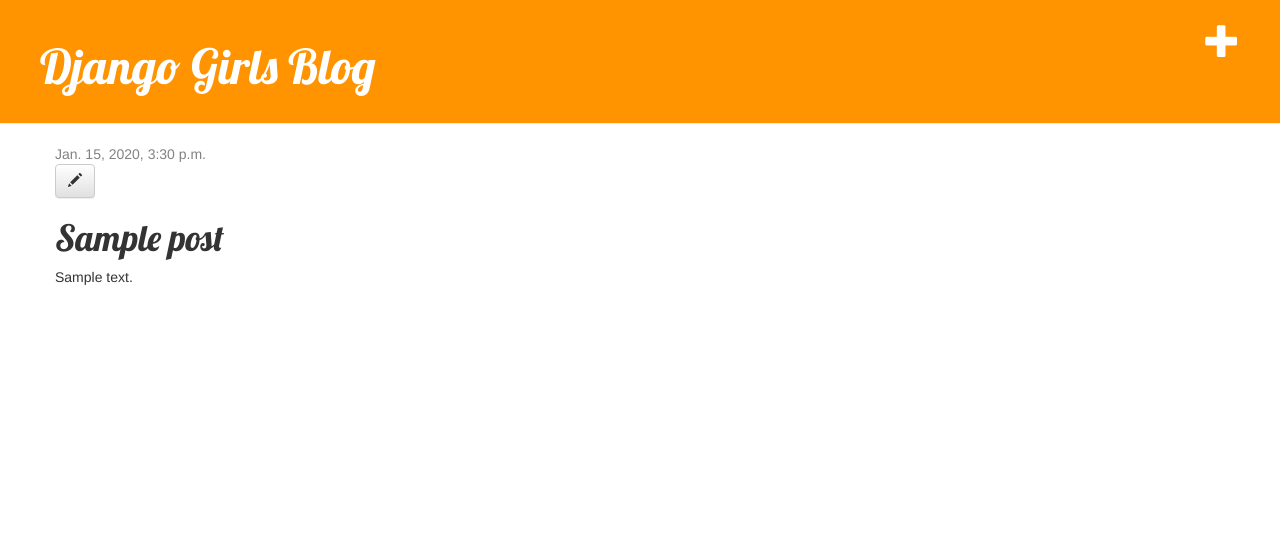
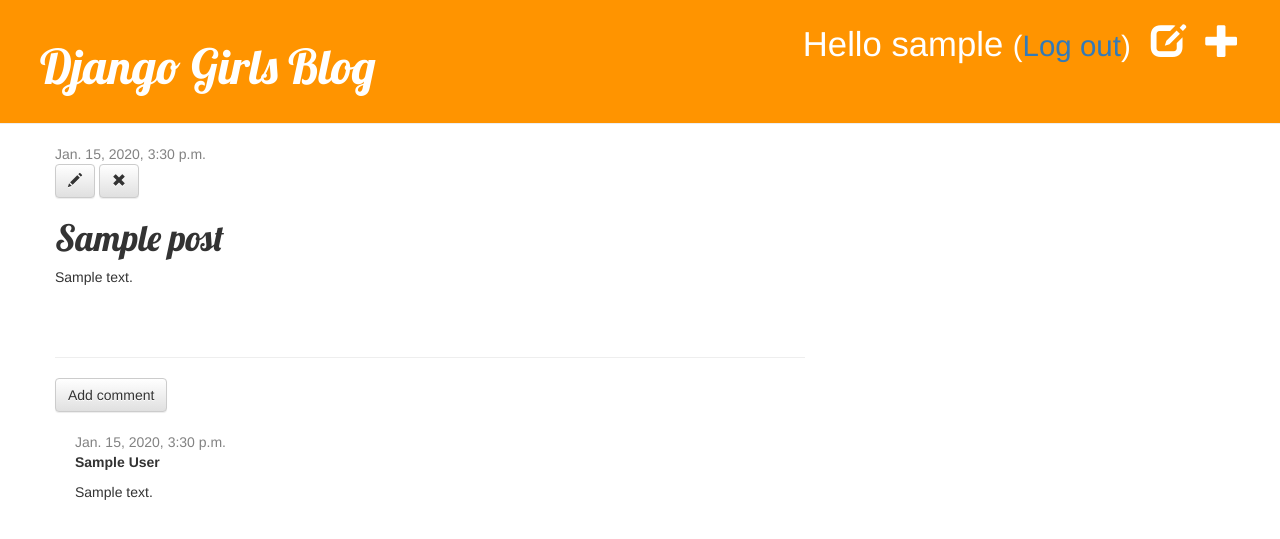
Before and after one commit to shubham1428/my-first-blog, a Django app: page /post/1/ in a window 1280 px wide. Shown: the top 539 px of the page. Run offline with Django 3.2, Linux system fonts and the light colour scheme; a user stored in the database is signed in; tables that the repository leaves empty hold one stand-in row (values such as "Sample post"); some libraries are stand-ins or nearby versions.

Commit message:
Added a new Comment model and more things

```diff
--- a/blog/admin.py
+++ b/blog/admin.py
@@ -1,5 +1,6 @@
 from django.contrib import admin
-from .models import Post
+from .models import Post,Comment
 
 # Register your models here.
 admin.site.register(Post)
+admin.site.register(Comment)
--- a/blog/models.py
+++ b/blog/models.py
@@ -12,5 +12,22 @@
         self.published_date = timezone.now()
         self.save()
 
+    def approved_comments(self):
+        return self.comments.filter(approved_comment=True)
+
     def __str__(self):
         return self.title
+
+class Comment(models.Model):
+    post = models.ForeignKey('blog.Post',on_delete=models.CASCADE, related_name='comments')
+    author = models.CharField(max_length=200)
+    text = models.TextField()
+    created_date = models.DateTimeField(default=timezone.now)
+    approved_comment = models.BooleanField(default=False)
+
+    def approve(self):
+        self.approved_comment = True
+        self.save()
+
+    def __str__(self):
+        return self.text
--- a/blog/static/css/blog.css
+++ b/blog/static/css/blog.css
@@ -44,3 +44,7 @@
 .post h1 a, .post h1 a:visited {
     color: #000000;
 }
+
+.comment {
+    margin: 20px 0px 20px 20px;
+}
--- a/blog/templates/blog/base.html
+++ b/blog/templates/blog/base.html
@@ -13,6 +13,10 @@
         <div class="page-header">
             {% if user.is_authenticated %}
                 <a href="{% url 'post_new' %}" class="top-menu"><span class="glyphicon glyphicon-plus"></span></a>
+                <a href="{% url 'post_draft_list' %}" class="top-menu"><span class="glyphicon glyphicon-edit"></span></a>
+                <p class="top-menu">Hello {{ user.username }} <small>(<a href="{% url 'logout' %}">Log out</a>)</small></p>
+            {% else %}
+                <a href="{% url 'login' %}" class="top-menu"><span class="glyphicon glyphicon-lock"></span></a>
             {% endif %}
             <h1><a href="/">Django Girls Blog</a></h1>
         </div>
--- a/blog/templates/blog/post_detail.html
+++ b/blog/templates/blog/post_detail.html
@@ -6,11 +6,34 @@
             <div class="date">
                 {{ post.published_date }}
             </div>
+        {% else %}
+            <a class="btn btn-default" href="{% url 'post_publish' pk=post.pk %}">Publish</a>
         {% endif %}
         {% if user.is_authenticated %}
             <a class="btn btn-default" href="{% url 'post_edit' pk=post.pk %}"><span class="glyphicon glyphicon-pencil"></span></a>
+            <a class="btn btn-default" href="{% url 'post_remove' pk=post.pk %}"><span class="glyphicon glyphicon-remove"></span></a>
         {% endif %}
         <h1>{{ post.title }}</h1>
         <p>{{ post.text|linebreaksbr }}</p>
     </div>
+    <hr>
+    <a class="btn btn-default" href="{% url 'add_comment_to_post' pk=post.pk %}">Add comment</a>
+
+    {% for comment in post.comments.all %}
+        {% if user.is_authenticated or comment.approved_comment %}
+        <div class="comment">
+            <div class="date">
+                {{ comment.created_date }}
+                {% if not comment.approved_comment %}
+                    <a class="btn btn-default" href="{% url 'comment_remove' pk=comment.pk %}"><span class="glyphicon glyphicon-remove"></span></a>
+                    <a class="btn btn-default" href="{% url 'comment_approve' pk=comment.pk %}"><span class="glyphicon glyphicon-ok"></span></a>
+                {% endif %}
+            </div>
+            <strong>{{ comment.author }}</strong>
+            <p>{{ comment.text|linebreaks }}</p>
+        </div>
+        {% endif %}
+    {% empty %}
+        <p>No comments here yet :(</p>
+    {% endfor %}
 {% endblock %}
--- a/blog/templates/blog/post_list.html
+++ b/blog/templates/blog/post_list.html
@@ -7,7 +7,8 @@
                 <p>{{ post.published_date }}</p>
             </div>
             <h1><a href="{% url 'post_detail' pk=post.pk %}">{{ post.title }}</a></h1>
-            <!-- <p>{{ post.text|linebreaksbr }}</p> -->
+            <p>{{ post.text|linebreaksbr }}</p>
+            <a href="{% url 'post_detail' pk=post.pk %}">Comments: {{ post.approved_comments.count }}</a>
         </div>
     {% endfor %}
 {%endblock%}
--- a/blog/urls.py
+++ b/blog/urls.py
@@ -6,4 +6,10 @@
     path('post/<int:pk>/',views.post_detail,name='post_detail'),
     path('post/new/',views.post_new,name='post_new'),
     path('post/<int:pk>/edit/', views.post_edit, name='post_edit'),
+    path('post/drafts/',views.post_draft_list,name='post_draft_list'),
+    path('post/<int:pk>/publish/',views.post_publish,name='post_publish'),
+    path('post/<int:pk>/remove/',views.post_remove,name='post_remove'),
+    path('post/<int:pk>/comment/',views.add_comment_to_post,name='add_comment_to_post'),
+    path('comment/<int:pk>/approve/',views.comment_approve,name='comment_approve'),
+    path('comment/<int:pk>/remove/',views.comment_remove,name='comment_remove'),
 ]
--- a/blog/views.py
+++ b/blog/views.py
@@ -1,7 +1,8 @@
 from django.shortcuts import render,get_object_or_404,redirect
-from .models import Post
+from .models import Post,Comment
 from django.utils import timezone
-from .forms import PostForm
+from .forms import PostForm,CommentForm
+from django.contrib.auth.decorators import login_required
 
 # Create your views here.
 def post_list(request):
@@ -15,6 +16,7 @@
     }
     return render(request,'blog/post_detail.html',context)
 
+@login_required
 def post_new(request):
 
     if request.method == "POST":
@@ -22,7 +24,7 @@
         if form.is_valid():
             post = form.save(commit=False)
             post.author = request.user
-            post.published_date = timezone.now()
+            #post.published_date = timezone.now()
             post.save()
             return redirect('post_detail',pk=post.pk)
         '''
@@ -33,6 +35,7 @@
         form = PostForm()
     return render(request,'blog/post_edit.html',{'form':form})
 
+@login_required
 def post_edit(request,pk):
     post = get_object_or_404(Post,pk=pk)
     if request.method == "POST":
@@ -40,9 +43,51 @@
         if form.is_valid():
             post = form.save(commit=False)
             post.author = request.user
-            post.published_date = timezone.now()
+            #post.published_date = timezone.now()
             post.save()
             return redirect('post_detail', pk=post.pk)
     else:
         form = PostForm(instance=post)
     return render(request, 'blog/post_edit.html', {'form': form})
+
+@login_required
+def post_draft_list(request):
+    posts = Post.objects.filter(published_date__isnull=True).order_by('created_date')
+    return render(request,'blog/post_draft_list.html',{'posts':posts})
+
+@login_required
+def post_publish(request,pk):
+    post = get_object_or_404(Post,pk=pk)
+    post.publish()
+    return redirect('post_detail',pk=pk)
+
+@login_required
+def post_remove(request,pk):
+    post = get_object_or_404(Post,pk=pk)
+    post.delete()
+    return redirect('post_list')
+
+def add_comment_to_post(request,pk):
+    post = get_object_or_404(Post,pk=pk)
+    if request.method == 'POST':
+        form = CommentForm(request.POST)
+        if form.is_valid():
+            comment = form.save(commit=False)
+            comment.post = post
+            comment.save()
+            return redirect('post_detail',pk)
+    else:
+        form = CommentForm()
+    return render(request,'blog/add_comment_to_post.html',{'form':form})
+
+@login_required
+def comment_approve(request,pk):
+    comment=get_object_or_404(Comment,pk=pk)
+    comment.approve()
+    return redirect('post_detail',pk=comment.post.pk)
+
+@login_required
+def comment_remove(request,pk):
+    comment = get_object_or_404(Comment,pk=pk)
+    comment.delete()
+    return redirect('post_detail', pk=comment.post.pk)
--- a/mysite/settings.py
+++ b/mysite/settings.py
@@ -120,3 +120,5 @@
 
 STATIC_URL = '/static/'
 STATIC_ROOT = os.path.join(BASE_DIR,'static')
+
+LOGIN_REDIRECT_URL = '/'
--- a/mysite/urls.py
+++ b/mysite/urls.py
@@ -15,8 +15,11 @@
 """
 from django.contrib import admin
 from django.urls import path,include
+from django.contrib.auth import views
 
 urlpatterns = [
     path('admin/', admin.site.urls),
     path('',include('blog.urls')),
+    path('accounts/login/',views.login,name='login'),
+    path('accounts/logout/', views.logout, name='logout', kwargs={'next_page': '/'}),
 ]
```
Also changed, not shown: blog/forms.py (+7 -1 lines), blog/templates/blog/add_comment_to_post.html (added, +10 -0 lines), blog/templates/blog/post_draft_list.html (added, +11 -0 lines), blog/templates/registration/login.html (added, +24 -0 lines), blog/migrations/0002_comment.py (added).
